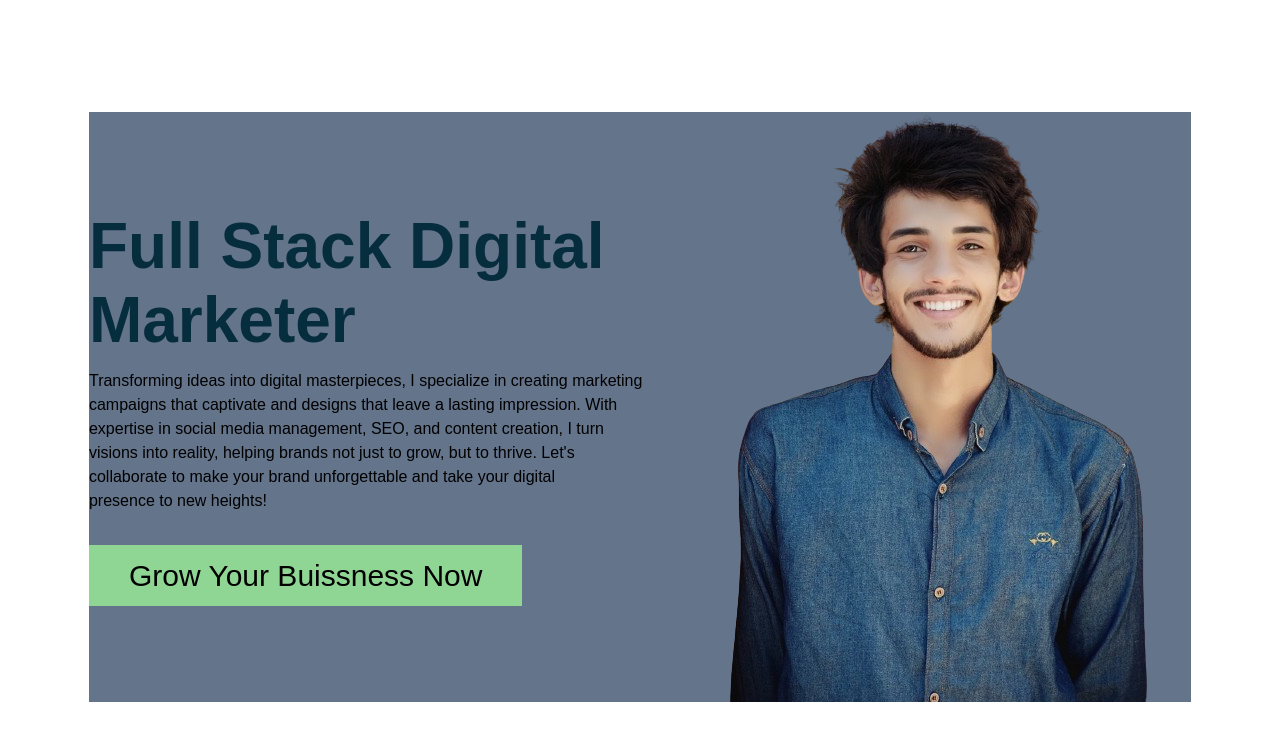
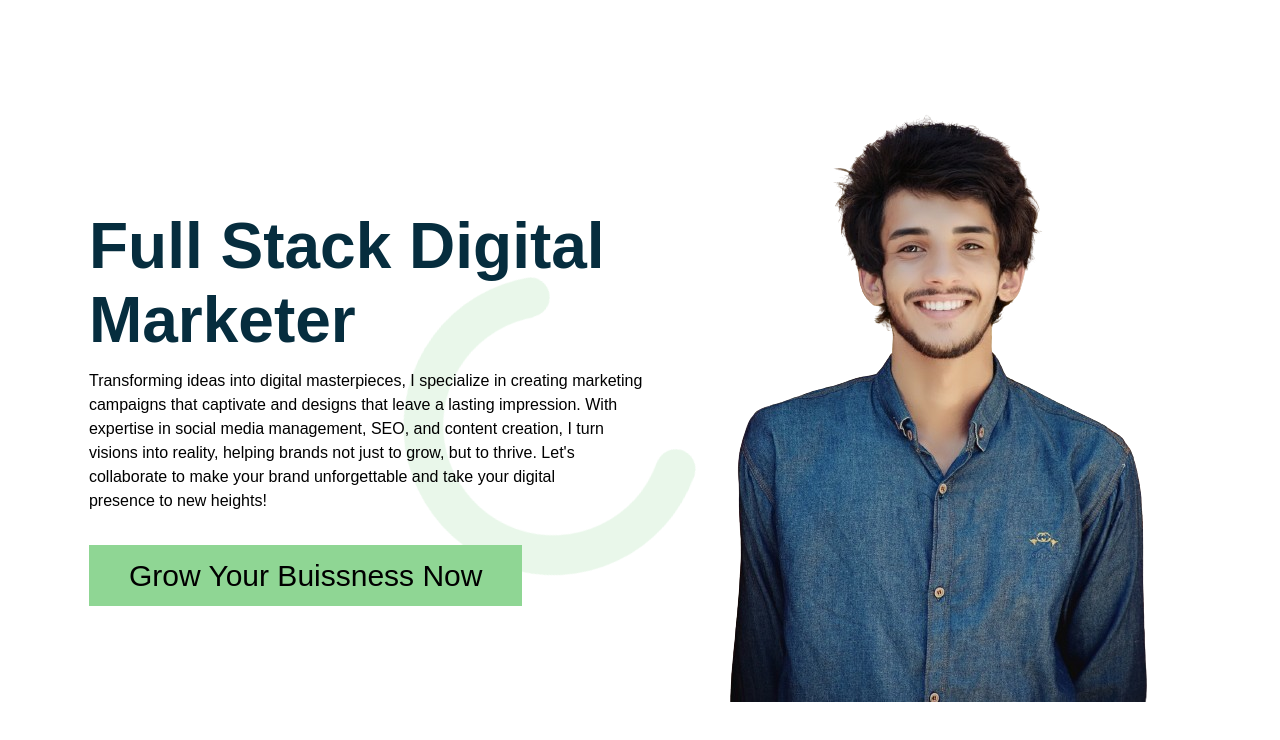
Before and after one commit to akathequest22/digital-marketer-portfolio, a Next.js app: page / in a window 1280 px wide. Shown: the top 740 px of the page. Built offline with nearby package versions, Linux system fonts and the light colour scheme.

Commit message:
ft image

```diff
--- a/src/Component/HeroSection/index.jsx
+++ b/src/Component/HeroSection/index.jsx
@@ -6,7 +6,7 @@ import Container from "../Container";
 const HeroSection = () => {
   return (
     <Container>
-      <div className=" bg-slate-500 justify-center sm:justify-between mx-auto mt-28 relative grid items-center grid-cols-1 gap-8 lg:grid-cols-[1fr_503px]">
+      <div className="  justify-center sm:justify-between mx-auto mt-28 relative grid items-center grid-cols-1 gap-8 lg:grid-cols-[1fr_503px]">
         <div>
         <div className="bg-lay absolute right-[40%] top-30"></div>
         <HeadingDesc
```
